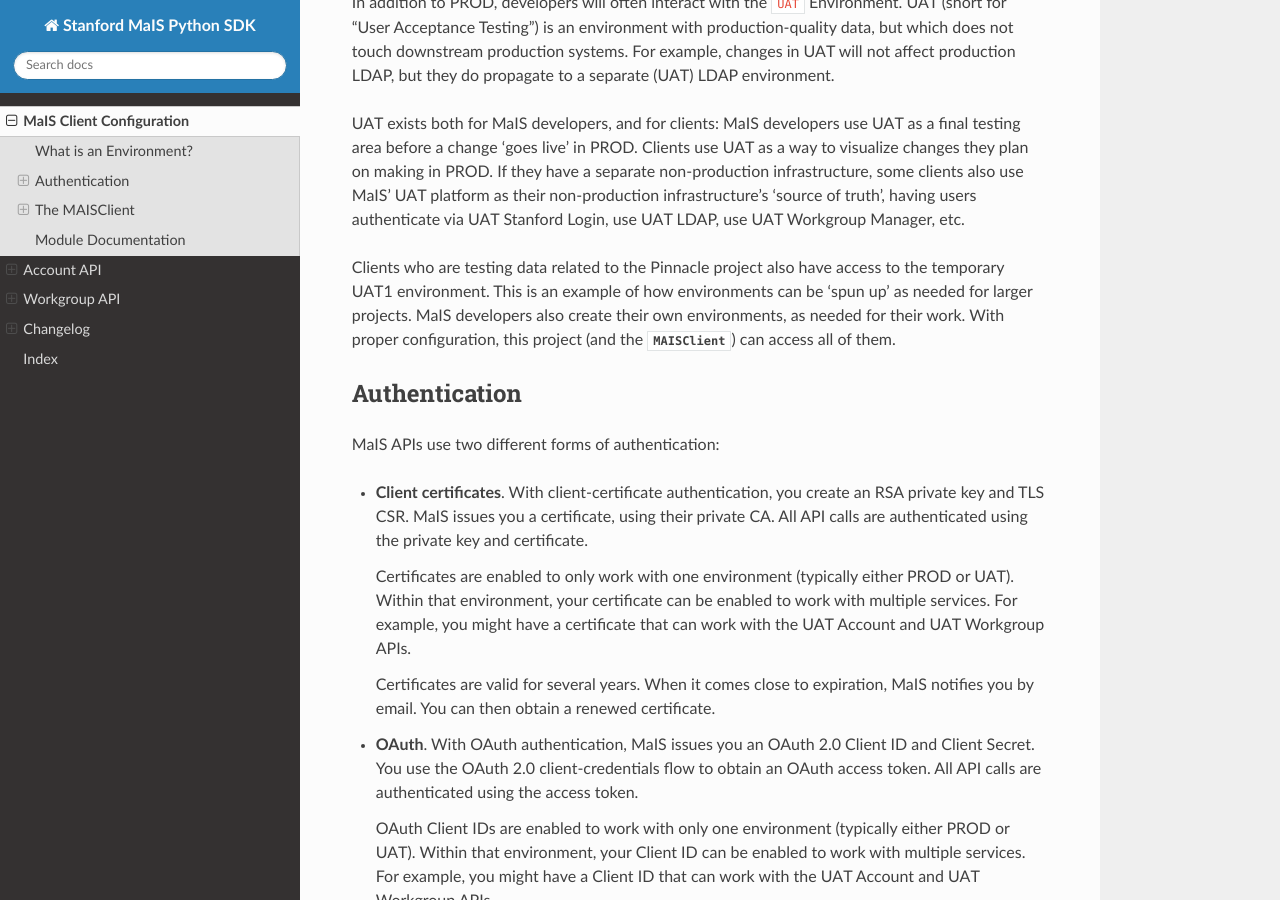
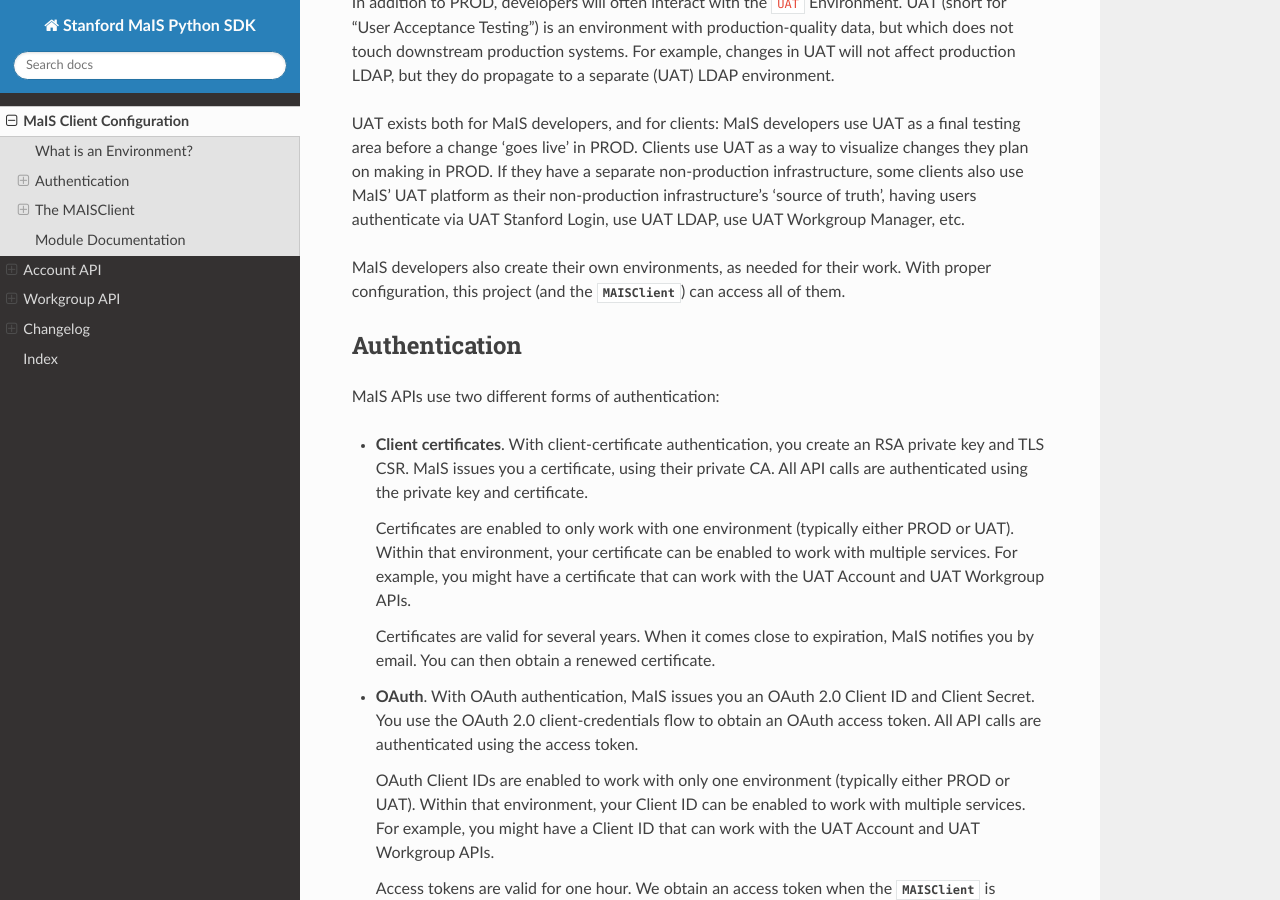
Before and after one commit to stanford-rc/mais-apis-python, a Sphinx documentation site: the page built from docs/client.rst, in a window 1280 px wide and 900 px high, scrolled down 467 px. Built offline with Sphinx 7.4.7 and the Read the Docs theme 3.1.0, drawn with Linux system fonts in a browser that asks for light colours; some of the changed text lies outside the part shown.

Commit message:
docs/client: Remove UAT1 reference
Commit 3d59e4031e51e1a1ee56cd6138f9f37d1965fc9f removed the code for the
now-gone UAT1 environment.  I forgot to also remove UAT1 references from
this part of the docs.  This commit fixes that.

```diff
--- a/docs/client.rst
+++ b/docs/client.rst
@@ -42,12 +42,9 @@
 users authenticate via UAT Stanford Login, use UAT LDAP, use UAT Workgroup
 Manager, etc.
 
-Clients who are testing data related to the Pinnacle project also have access
-to the temporary UAT1 environment.  This is an example of how environments can
-be 'spun up' as needed for larger projects.  MaIS developers also create their
-own environments, as needed for their work.  With proper configuration, this
-project (and the :class:`~stanford.mais.client.MAISClient`) can access all of
-them.
+MaIS developers also create their own environments, as needed for their work.
+With proper configuration, this project (and the
+:class:`~stanford.mais.client.MAISClient`) can access all of them.
 
 **************
 Authentication
@@ -292,7 +289,7 @@
 
 If you are a MaIS developer, you might wish to use a
 :class:`~stanford.mais.client.MAISClient` with an environment that is not PROD,
-UAT, or UAT1.  Hello!
+UAT.  Hello!
 
 This is the only situation in which you would call the
 :class:`~stanford.mais.client.MAISClient` constructor directly, instead of
```
